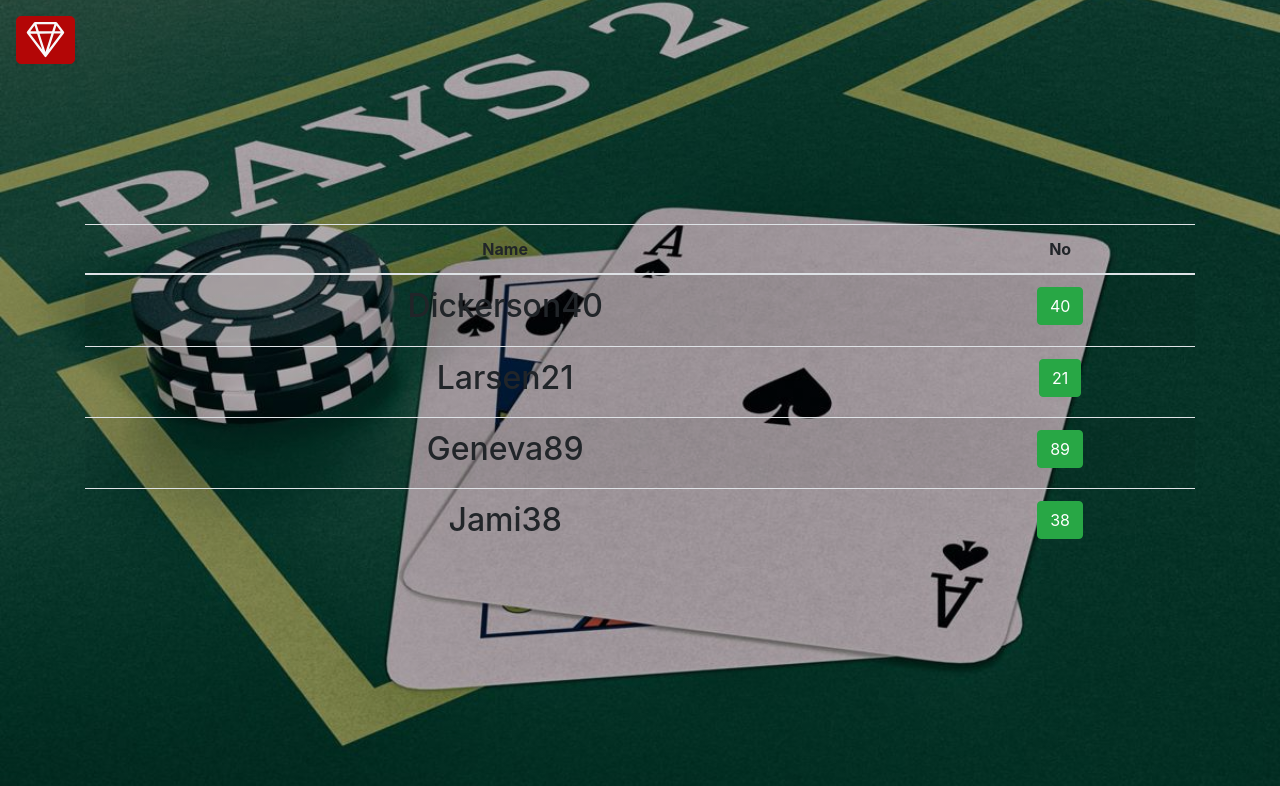
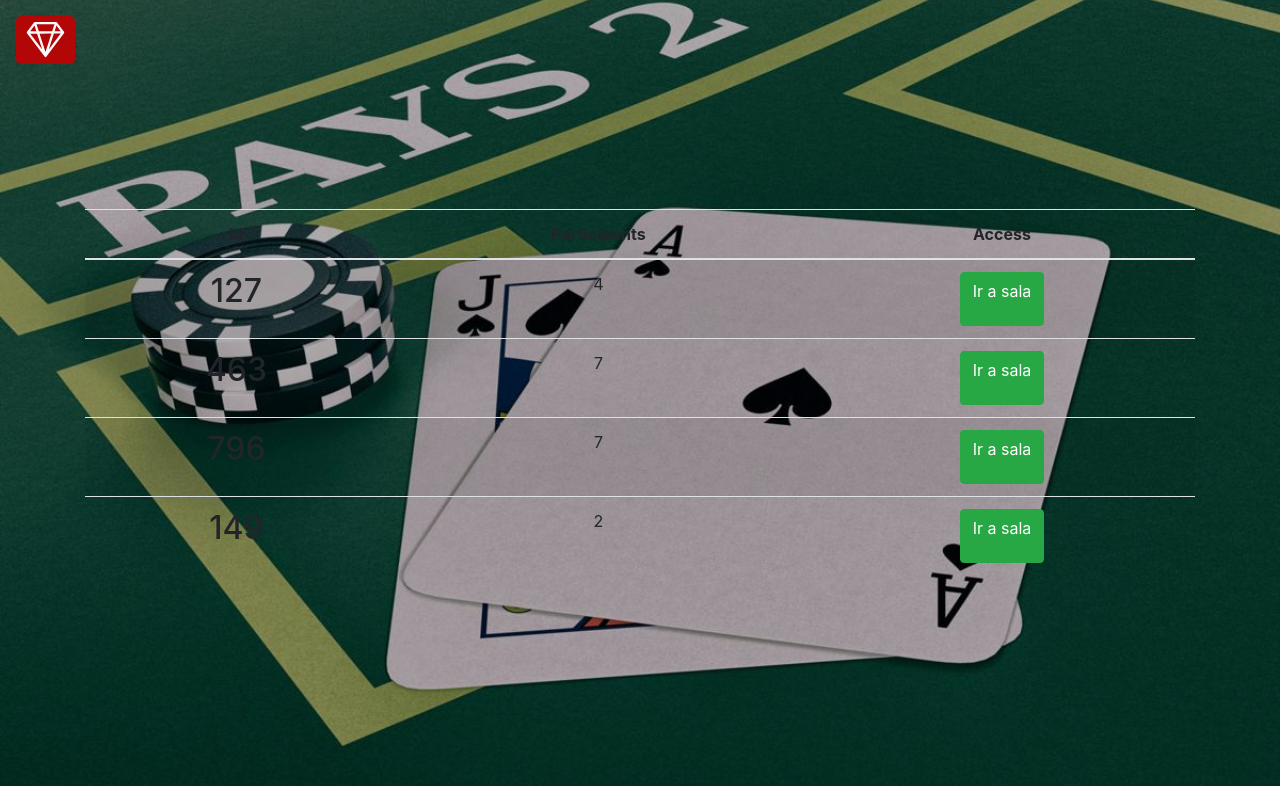
Before and after one commit to luisedudiaz/Blackjack, a Nuxt app: page /salas in a window 1280 px wide. Shown: the top 786 px of the page. Built offline with nearby package versions, Linux system fonts and the light colour scheme; no server answers.

Commit message:
tabla boton

```diff
--- a/pages/salas/index.vue
+++ b/pages/salas/index.vue
@@ -3,16 +3,16 @@
     <div class="background">
       <div class="container">
         <b-table striped hover :items="items" :fields="fields">
-          <template v-slot:cell(name)="data">
+          <template v-slot:cell(id)="data">
             <h2>
-              {{ data.item.name + data.item.no }}
+              {{ data.item.id + data.item.participants }}
             </h2>
           </template>
-          <template v-slot:cell(no)="data">
-            <NuxtLink :to="`/salas/${data.item.no}`"
-              ><b-button variant="success">{{
-                data.item.no
-              }}</b-button></NuxtLink
+          <template v-slot:cell(access)="data">
+            <NuxtLink :to="`/salas/${data.item.id}`"
+              ><b-button variant="success">
+                <p>Ir a sala</p>
+              </b-button></NuxtLink
             >
           </template>
         </b-table>
@@ -26,16 +26,17 @@ export default {
   data() {
     return {
       // Note `isActive` is left out and will not appear in the rendered table
-      fields: ['name', 'no'],
+      fields: ['id', 'participants', 'access'],
       items: [
         {
           isActive: true,
-          no: 40,
-          name: 'Dickerson'
+          id: 123,
+          participants: 4,
+          access: 'Ir a sala'
         },
-        { isActive: false, no: 21, name: 'Larsen' },
-        { isActive: false, no: 89, name: 'Geneva' },
-        { isActive: true, no: 38, name: 'Jami' }
+        { isActive: false, participants: 7, id: 456, access: 'Ir a sala' },
+        { isActive: false, participants: 7, id: 789, access: 'Ir a sala' },
+        { isActive: true, participants: 2, id: 147, access: 'Ir a sala' }
       ]
     }
   }
```
